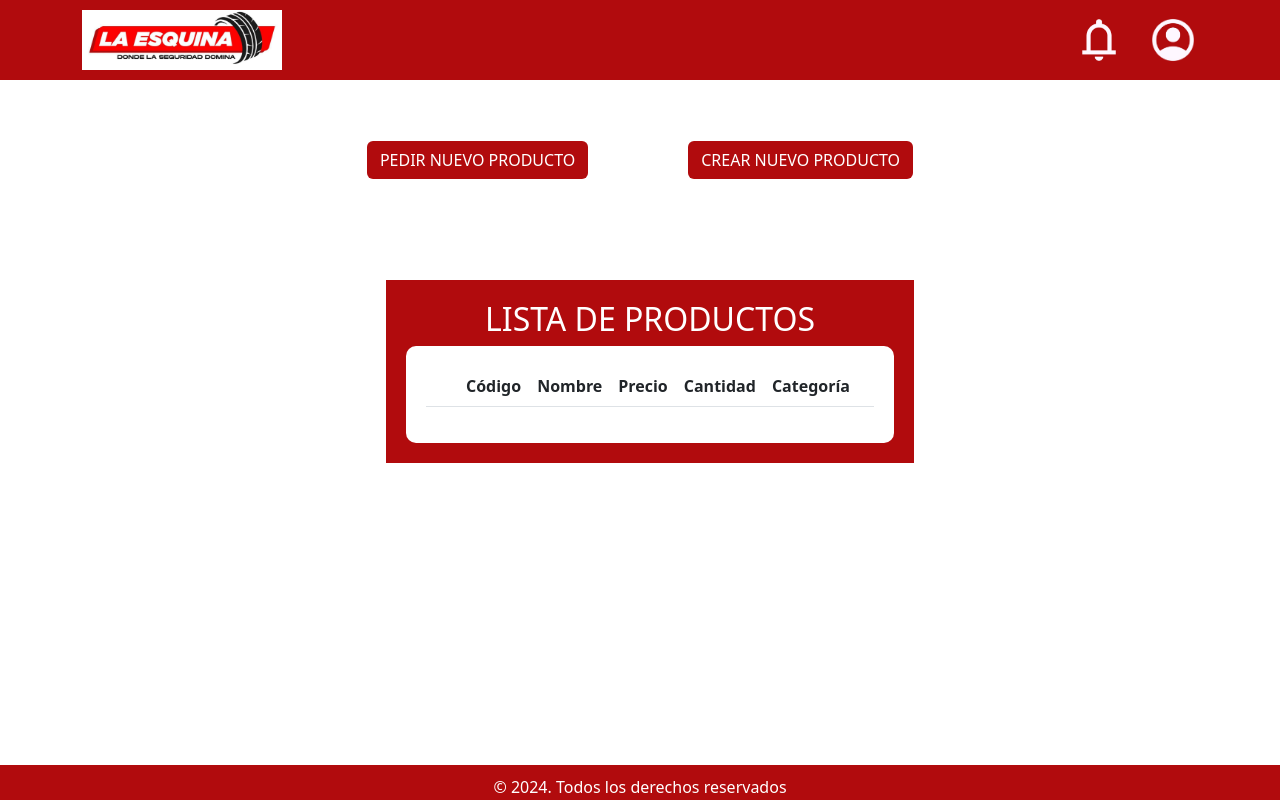
After one commit to DABS03/ProyectoLaEsquina, a Django app: page /inventario/ in a window 1280 px wide. The commit adds this page. Run offline with Django 5.2, Linux system fonts and the light colour scheme; data that the repository does not hold is empty; parts of the project's set-up code (start-up, migrations or seed data) failed here and were passed over.

Commit message:
Ver inventario dinamico, sin imagenes

```diff
--- a/ProyectoLaEsquina/Apps/LaEsquina/views.py
+++ b/ProyectoLaEsquina/Apps/LaEsquina/views.py
@@ -56,7 +56,9 @@ def admin_view(request):
     }
     return render(request, 'admin.html', context)
 
-
+def ver_inventario(request):
+    productos = Producto.objects.all()  # Obtiene todos los productos
+    return render(request, 'ver_inventario.html', {'productos': productos})
 
 @role_required(allowed_roles=['Cliente'])
 def cliente_view(request):
--- a/ProyectoLaEsquina/ProyectoLaEsquina/urls.py
+++ b/ProyectoLaEsquina/ProyectoLaEsquina/urls.py
@@ -9,4 +9,5 @@ urlpatterns = [
     path('cliente_view/', views.cliente_view, name='cliente_view'),
     path('aseguradora_view/', views.aseguradora_view, name='aseguradora_view'),
     path('crear-cuenta/', views.crear_cuenta, name='crear_cuenta'),
+    path('inventario/', views.ver_inventario, name='ver_inventario'),
 ]
--- a/ProyectoLaEsquina/templates/admin.html
+++ b/ProyectoLaEsquina/templates/admin.html
@@ -30,8 +30,8 @@
 
     <div class="container-fluid" style="padding-top: 10vh;">
         <div class="d-flex justify-content-center mb-4" style="margin-top: 5vh;">
-            <button class="btn" style="background-color: #B10B0D; color: white;">Ver inventario</button>
-        </div>
+            <a href="{% url 'ver_inventario' %}" class="btn" style="background-color: #B10B0D; color: white;">Ver inventario</a>
+            </div>
 
         <section class="d-flex justify-content-center flex-wrap">
             <div class="p-3 rounded-3 mx-2" style="background-color: #B10B0D; color: white; width: 45%;">
--- /dev/null
+++ b/ProyectoLaEsquina/templates/ver_inventario.html
@@ -0,0 +1,130 @@
+<!doctype html>
+<html lang="en">
+  <head>
+    {% load static %}
+    <meta charset="utf-8">
+    <meta name="viewport" content="width=device-width, initial-scale=1">
+    <title>La Esquina</title>
+    <link href="https://cdn.jsdelivr.net/npm/bootstrap@5.2.3/dist/css/bootstrap.min.css" rel="stylesheet" integrity="sha384-rbsA2VBKQhggwzxH7pPCaAqO46MgnOM80zW1RWuH61DGLwZJEdK2Kadq2F9CUG65" crossorigin="anonymous">
+  </head>
+  <body>
+    <div class="container_main w-100"></div>
+        <nav class="navbar position-fixed w-100" style="background-color:#B10B0D; height: 10vh; z-index: 1000;">
+            <div class="container">
+                <a class="icon_esquina" href="#">
+                    <img src="{% static 'img/icon_esquina_todos.jpg' %}" alt="" width="200" height="60">                </a>
+
+                <ul class="nav justify-content-end">
+                    <li class="nav-item me-4">
+                      <a class="icon_noti" href="#">
+                        <img src="{% static 'img/icon_noti.png' %}" alt="" width="50" height="50">
+                      </a>
+                    </li>
+                    <li class="nav-item">
+                        <a class="icon_noti" href="#">
+                            <img src="{% static 'img/circle_accou.png' %}" alt="" width="50" height="50">
+                        </a>
+                    </li>
+                </ul>
+            </div>
+        </nav>
+
+
+
+
+
+    </div>
+
+
+
+        <div class="container_filter" style="padding-top: 10vh; display: flex; justify-content: center; align-items: center; height: 30vh;"">
+
+            <button class="btn" style="background-color: #B10B0D; color: white;">PEDIR NUEVO PRODUCTO</button>
+            <button class="btn" style="background-color: #B10B0D; color: white; margin-left: 100px;">CREAR NUEVO PRODUCTO</button>
+        </div>
+
+        <section class="container_main" style="padding-top: 5vh; display: flex; justify-content: center; margin-left: 20px;">
+
+
+
+            <div class="" style="background-color: #B10B0D; padding: 20px;">
+                <h2 style="color: white; text-align: center;">LISTA DE PRODUCTOS</h2>
+                <div style="background-color: white; padding: 20px; border-radius: 10px;">
+                  <table class="table table-striped">
+                    <thead style="background-color: white;">
+                      <tr>
+                        <th scope="col"></th>
+                        <th scope="col"></th>
+                        <th scope="col">Código</th>
+                        <th scope="col">Nombre</th>
+                        <th scope="col">Precio</th>
+                        <th scope="col">Cantidad</th>
+                        <th scope="col">Categoría</th>
+                        <th scope="col"></th>
+                      </tr>
+                    </thead>
+                    <tbody>
+                      {% for producto in productos %}
+                      <tr>
+                          <td>
+                              <div class="form-check">
+                                  <input class="form-check-input" type="radio" name="productoRadios" id="producto{{ producto.id }}">
+                              </div>
+                          </td>
+                          <td>
+                              {% if producto.imagen %}
+                                  <img src="{{ producto.imagen.url }}" alt="Imagen del producto" width="50" height="50">
+                              {% else %}
+                                  <img src="/path/to/default/image.jpg" alt="Sin imagen" width="50" height="50">
+                              {% endif %}
+                          </td>
+                          <th scope="row">{{ producto.id_producto }}</th>
+                          <td>{{ producto.nombre_producto }}</td>
+                          <td>${{ producto.precio }}</td>
+                          <td>{{ producto.cantidad_stock }}</td>
+                          <td>{{ producto.id_categoria_producto.nombre }}</td>
+
+                          <td>
+                              <div class="d-flex align-items-center">
+                                  <button class="btn" style="background-color:rgb(213, 201, 201);" onclick="decrementQuantity(this)">-</button>
+                                  <span class="mx-3 quantity" id="quantity{{ producto.id }}">1</span>
+                                  <button class="btn" style="background-color:rgb(213, 201, 201);" onclick="incrementQuantity(this)">+</button>
+                              </div>
+                          </td>
+                      </tr>
+                      {% endfor %}
+                  </tbody>
+
+                  </table>
+                </div>
+            </div>
+
+
+
+        </section>
+
+        <footer class="footer position-fixed w-100" style="background-color: #B10B0D; color: white; height: 35px; bottom: 0; z-index: 1000;">
+            <p style="text-align: center; margin: 0; padding: 10px;">&copy; 2024. Todos los derechos reservados</p>
+        </footer>
+
+
+
+    <script src="https://cdn.jsdelivr.net/npm/bootstrap@5.2.3/dist/js/bootstrap.bundle.min.js" integrity="sha384-kenU1KFdBIe4zVF0s0G1M5b4hcpxyD9F7jL+jjXkk+Q2h455rYXK/7HAuoJl+0I4" crossorigin="anonymous"></script>
+  </body>
+</html>
+
+<script>
+  function incrementQuantity(button) {
+      let quantityElement = button.previousElementSibling;
+      let quantity = parseInt(quantityElement.innerText);
+      quantityElement.innerText = quantity + 1;
+  }
+
+  function decrementQuantity(button) {
+      let quantityElement = button.nextElementSibling;
+      let quantity = parseInt(quantityElement.innerText);
+      if (quantity > 1) {
+          quantityElement.innerText = quantity - 1;
+      }
+  }
+</script>
```
Also changed, not shown: ProyectoLaEsquina/templates/v_producto.html (added, +108 -0 lines).
